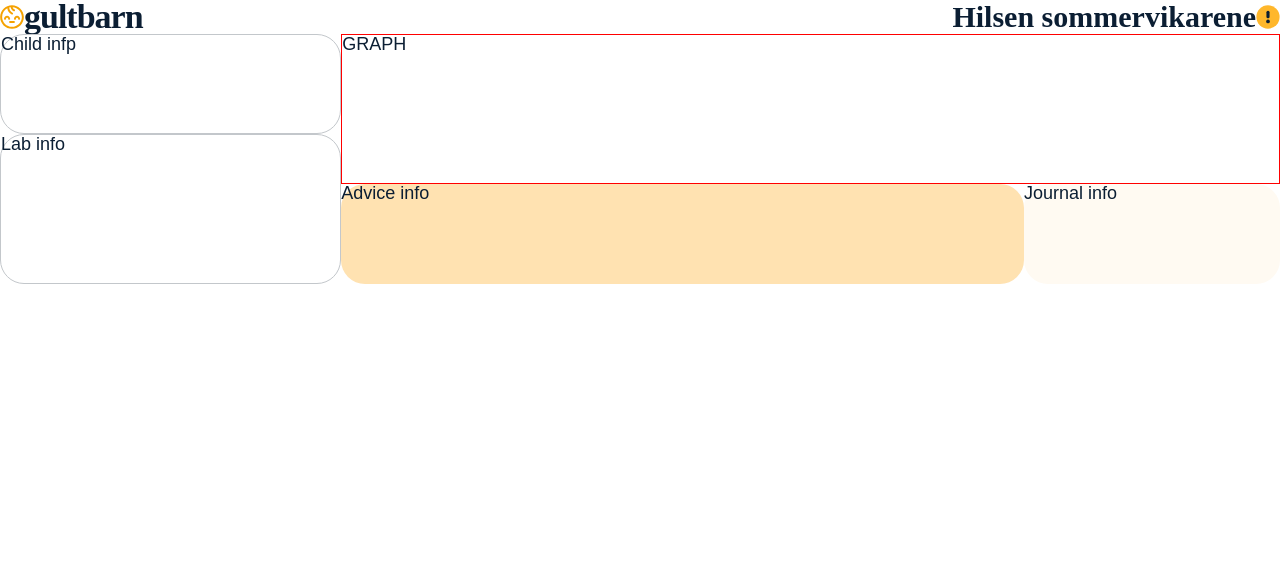
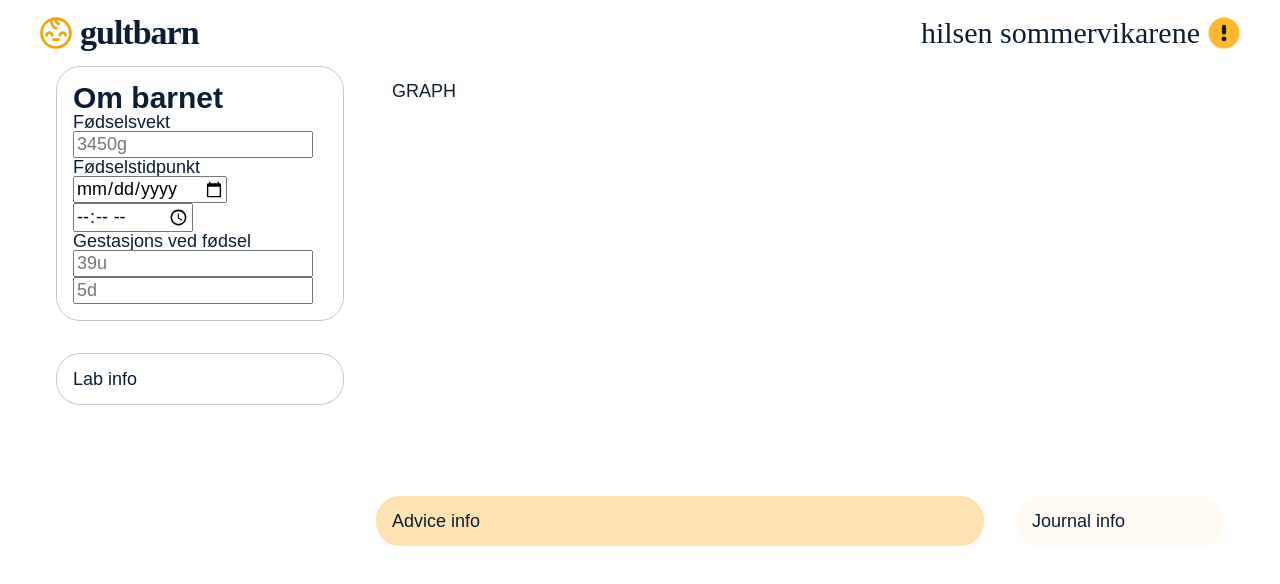
Before and after one commit to TagFri/pediatric-bilirubin-tool, a plain HTML site: page idex.html in a window 1280 px wide. Drawn offline with Linux system fonts and the light colour scheme.

Commit message:
responsive margin and info-child content

```diff
--- a/idex.html
+++ b/idex.html
@@ -17,13 +17,24 @@
         <h1>gultbarn</h1>
     </div>
     <div id="about">
-        <h2>Hilsen sommervikarene</h2>
+        <h2 iD="about-us-tite">hilsen sommervikarene</h2>
         <img src="assets/icons/utropstegn.svg" alt="about-logo">
     </div>
 </header>
 <main>
     <div id="child-container" class="container round-container">
-        <p>Child infp</p>
+        <h2>Om barnet</h2>
+        <!-- BIRTH WEIGHT INPUT-->
+        <p>Fødselsvekt</p>
+        <input type="number" placeholder="3450g" required>
+        <!-- BIRTH TIME INPUT-->
+        <p>Fødselstidpunkt</p>
+        <input type="date" placeholder="02/09" value="" required>
+        <input type="time" placeholder="19:30" required>
+        <!-- GASTATION AT BIRTH-->
+        <p>Gestasjons ved fødsel</p>
+        <input type="number" placeholder="39u" required>
+        <input type="number" placeholder="5d" required>
     </div>
     <div id="lab-container" class="container round-container">
         <p>Lab info</p>
--- a/index.css
+++ b/index.css
@@ -1,9 +1,15 @@
 * {
     font-family: "Nunito Sans", sans-serif;
 }
-
-
-
+body {
+    margin: 0.5rem;
+}
+@media (min-width: 992px) {
+    body {
+        max-width: 1200px;
+        margin: 1rem auto;
+    }
+}
 
 header {
     display: flex;
@@ -14,20 +20,32 @@ header {
     }
     > #logo {
         justify-content: start;
+        > img {
+            padding-right: 0.5rem;
+        }
     }
     > #about {
         justify-content: end;
+        > img {
+            padding-left: 0.5rem;
+        }
+    }
+    #about-us-tite {
+        font-weight: lighter;
+    }
+    /* Respnsive header images compared to text*/
+    img {
+        @media (max-width: 576px) {height: 1.5rem;}
+        @media (min-width: 576px) {height: 2rem;}
     }
 }
 
-img {
-    height: 1.5rem;
-}
 /* MAIN CONTAINER STYLES */
 .container {
-    border: 1px solid red;
+    margin: 1rem;
+    padding: 1rem;
+    height: fit-content;
 }
-
 
 .round-container {
     border-radius: 1.5rem;
@@ -35,7 +53,7 @@ img {
 
 /* INDIVIDUAL CONTAINER STYLES */
 #child-container, #lab-container {
-    border-color: var(--color-grey);
+    border: 0.07rem solid var(--color-grey);
 }
 
 #advice-container, #journal-container {
--- a/styles/responsive.css
+++ b/styles/responsive.css
@@ -21,26 +21,12 @@
 @media (min-width: 992px) {
     main {
         grid-template-columns: 1fr 2fr 0.75fr;
-        grid-template-rows: 100px 50px 100px;
-
-        #child-container {
-            grid-area: 1 / 1 / 2 / 2;
-        }
-
-        #lab-container {
-            grid-area: 2 / 1 / 4 / 2;
-        }
-
-        #graph-container {
-            grid-area: 1 / 2 / 3 / 4;
-        }
-
-        #advice-container {
-            grid-area: 3 / 2 / 4 / 3;
-        }
-
-        #journal-container {
-            grid-area: 3 / 3 / 4 / 4;
-        }
+        grid-template-rows:1fr 0.5fr 1fr;
+                                /* row-s, col-s, row-e, row-s*/
+        #child-container    {grid-area: 1 / 1 / 2 / 2;}
+        #lab-container      {grid-area: 2 / 1 / 4 / 2;}
+        #graph-container    {grid-area: 1 / 2 / 3 / 4;}
+        #advice-container   {grid-area: 3 / 2 / 4 / 3;}
+        #journal-container  {grid-area: 3 / 3 / 4 / 4;}
     }
 }
```
